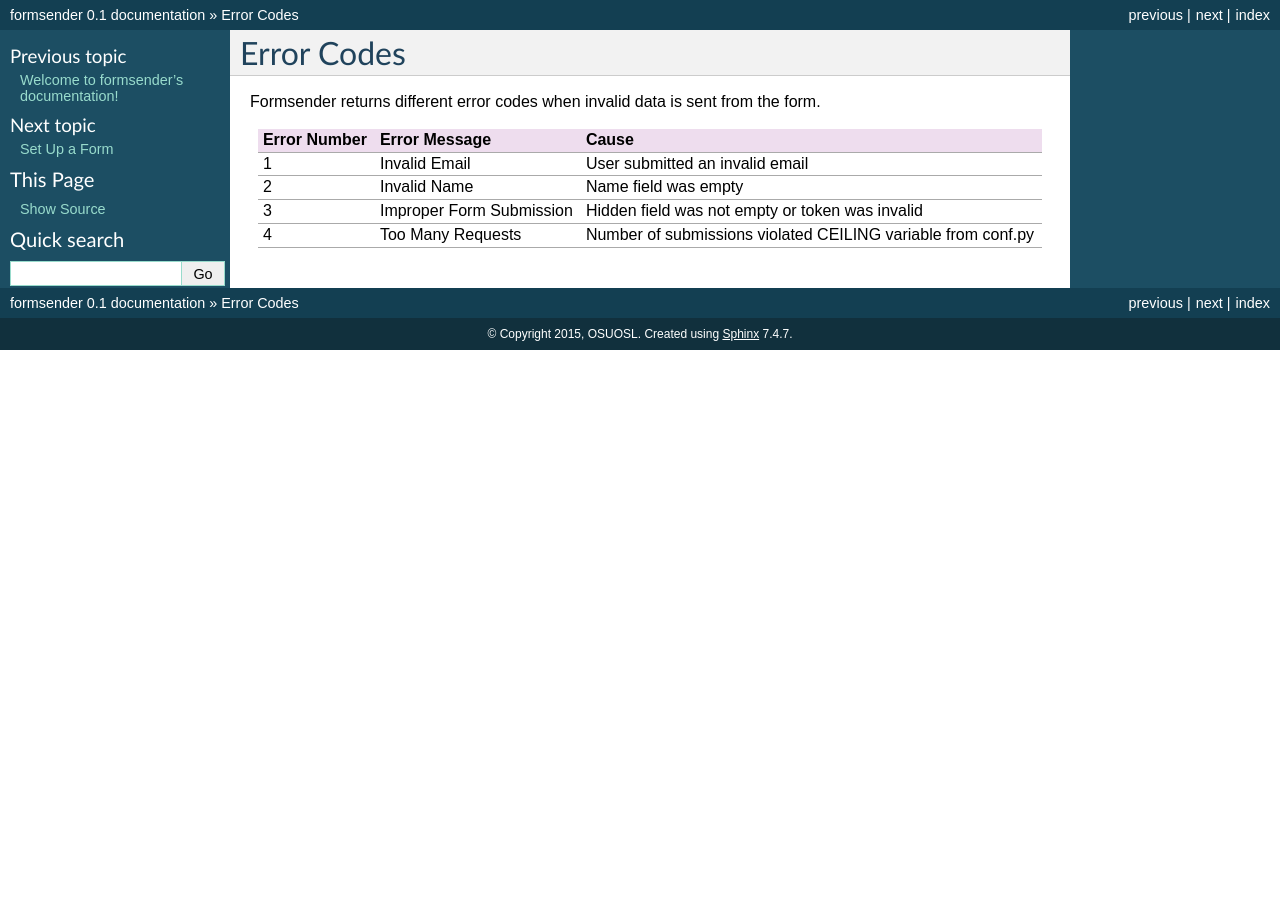
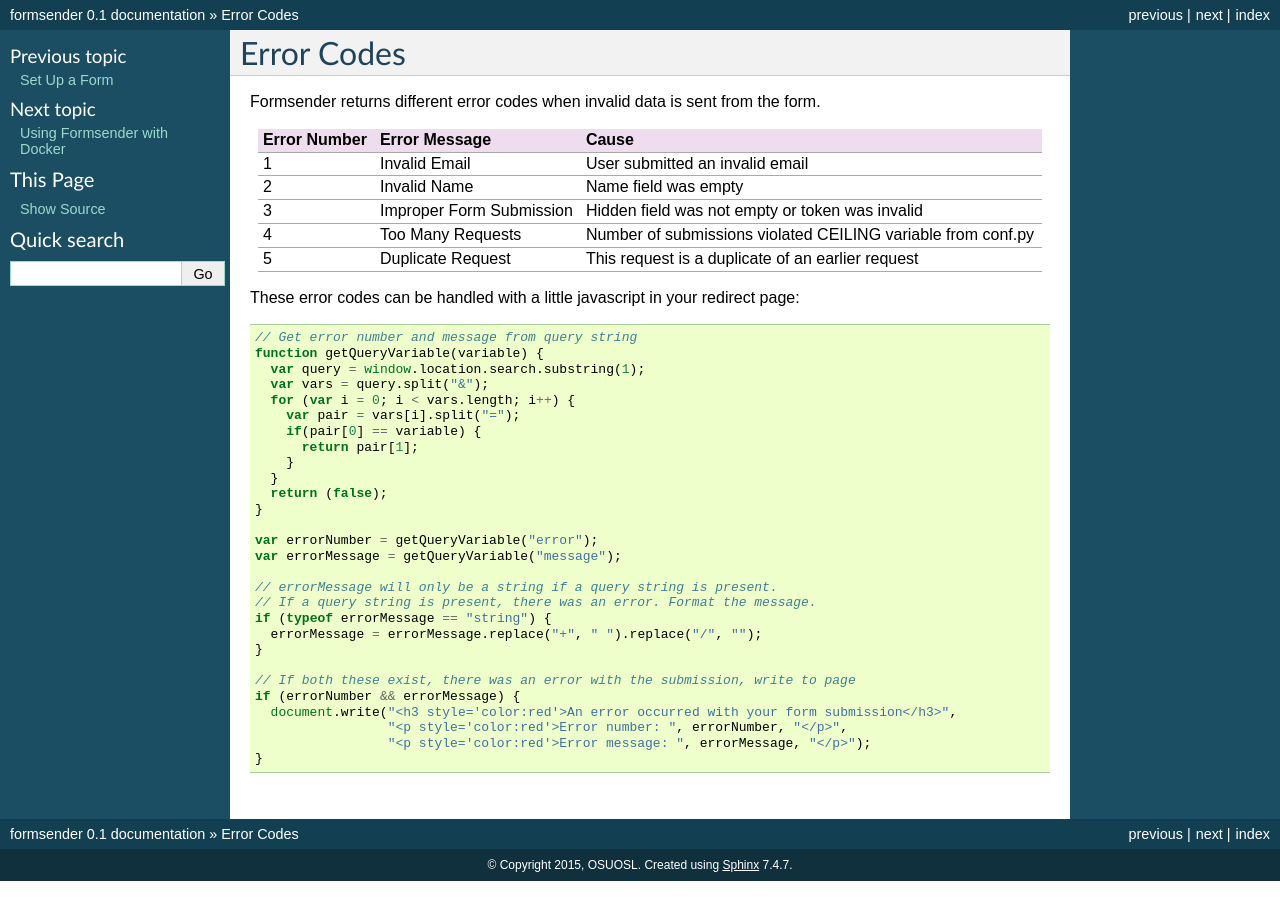
Before and after one commit to osuosl/formsender, a Sphinx documentation site: the page built from docs/source/errorcodes.rst, in a window 1280 px wide. Built offline with Sphinx 7.4.7, drawn with Linux system fonts in a browser that asks for light colours.

Commit message:
Updated docs to reflect docker and settings changes

```diff
--- a/docs/source/errorcodes.rst
+++ b/docs/source/errorcodes.rst
@@ -13,4 +13,38 @@ Error Number   Error Message               Cause
 2              Invalid Name                Name field was empty
 3              Improper Form Submission    Hidden field was not empty or token was invalid
 4              Too Many Requests           Number of submissions violated CEILING variable from conf.py
+5              Duplicate Request           This request is a duplicate of an earlier request
 ============   ========================    =============================================================
+
+These error codes can be handled with a little javascript in your redirect page:
+
+.. code-block:: JavaScript
+
+    // Get error number and message from query string
+    function getQueryVariable(variable) {
+      var query = window.location.search.substring(1);
+      var vars = query.split("&");
+      for (var i = 0; i < vars.length; i++) {
+        var pair = vars[i].split("=");
+        if(pair[0] == variable) {
+          return pair[1];
+        }
+      }
+      return (false);
+    }
+
+    var errorNumber = getQueryVariable("error");
+    var errorMessage = getQueryVariable("message");
+
+    // errorMessage will only be a string if a query string is present.
+    // If a query string is present, there was an error. Format the message.
+    if (typeof errorMessage == "string") {
+      errorMessage = errorMessage.replace("+", " ").replace("/", "");
+    }
+
+    // If both these exist, there was an error with the submission, write to page
+    if (errorNumber && errorMessage) {
+      document.write("<h3 style='color:red'>An error occurred with your form submission</h3>",
+                     "<p style='color:red'>Error number: ", errorNumber, "</p>",
+                     "<p style='color:red'>Error message: ", errorMessage, "</p>");
+    }
--- a/docs/source/index.rst
+++ b/docs/source/index.rst
@@ -12,6 +12,10 @@ Contents:
    :maxdepth: 2
    :glob:
 
+   info
+   usage
+   form_setup
+   errorcodes
    *
 
 
```
Also changed, not shown: other parts of docs/source/errorcodes.rst (+1 -1 lines), docs/source/docker.rst (added, +41 -0 lines), docs/source/usage.rst (+10 -7 lines).
